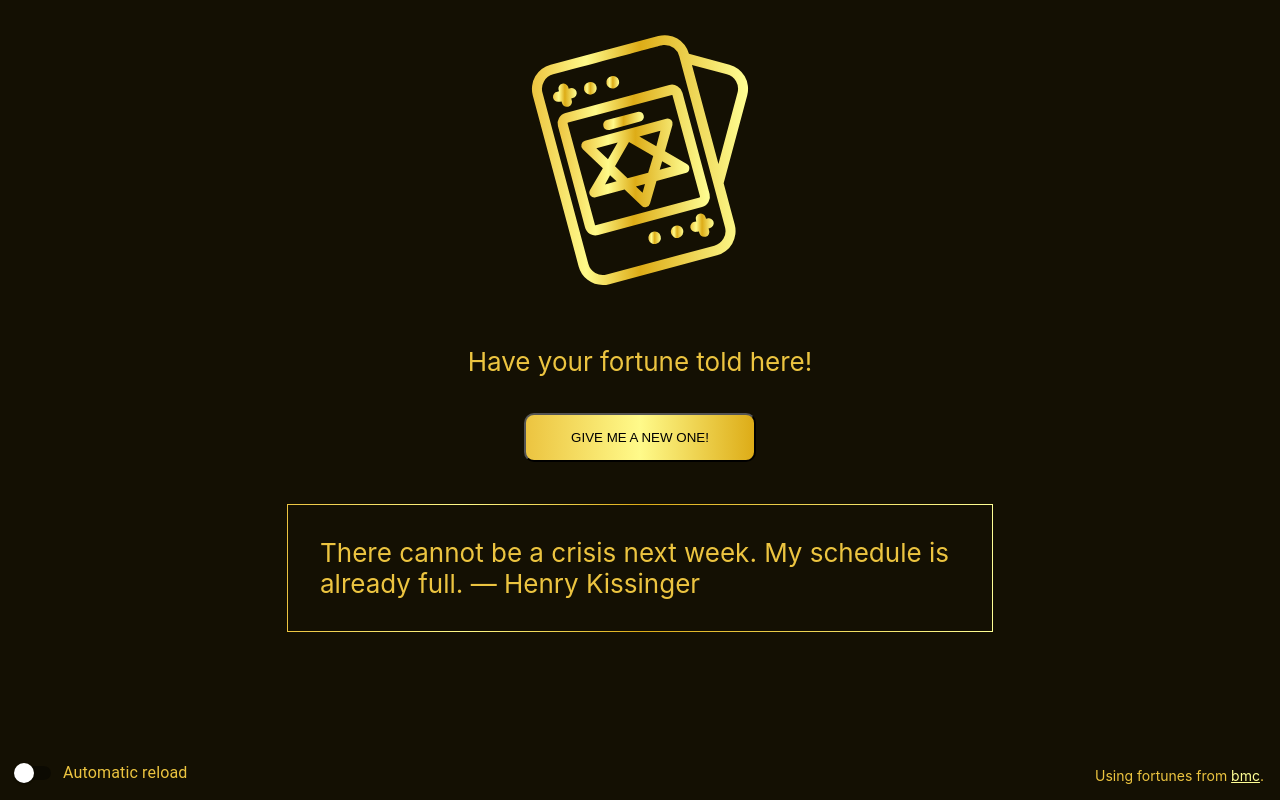
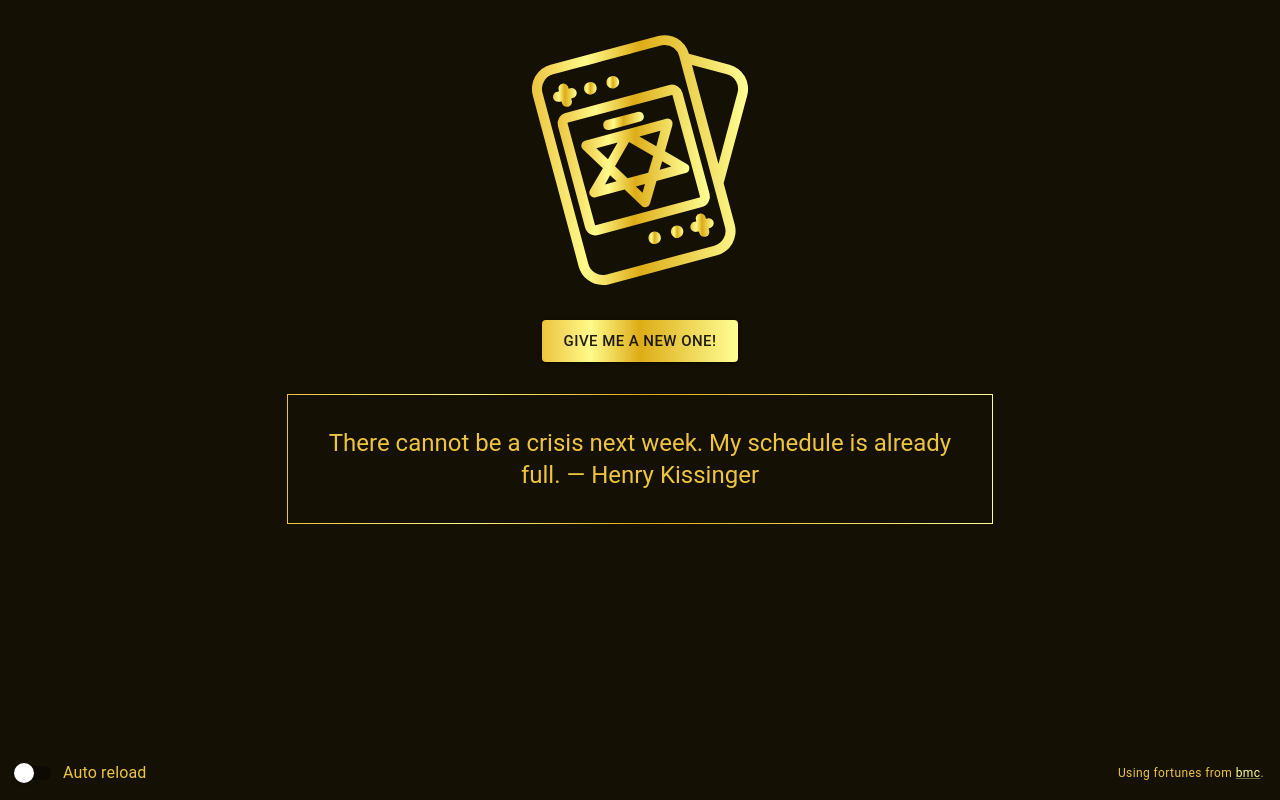
Before and after one commit to egloo8/fortune-web, a React (Create React App) app: page / in a window 1280 px wide. Built offline with nearby package versions, Linux system fonts and the light colour scheme.

Commit message:
chore: remove App.css for mui styles

```diff
--- a/src/App.css
+++ /dev/null
@@ -1,131 +0,0 @@
-.App {
-  text-align: center;
-  background-color: #141003;
-  min-height: 100vh;
-}
-
-.App-logo {
-  height: 40vmin;
-  pointer-events: none;
-}
-
-.App-header {
-  display: flex;
-  flex-direction: column;
-  align-items: center;
-  justify-content: center;
-  font-size: calc(10px + 2vmin);
-  color: #ECC440;
-}
-
-.App-body {
-  display: flex;
-  flex-direction: column;
-  align-items: center;
-  justify-content: center;
-  font-size: calc(10px + 2vmin);
-  color: #ECC440;
-}
-
-.Fortune-box-wrap {
-  border: 1px solid transparent;
-  border-image: linear-gradient(to right, #ECC440 0%, #FFFA8A 25%, #DDAC17 50%, #FFFF95 100%);
-  border-image-slice: 1;
-}
-
-.Fortune-box {
-  padding: 2rem;
-  margin: 2rem;
-  width: 80vh;
-}
-
-.App-link {
-  color: #FFFF95;
-}
-
-.App-footer {
-  font-size: 14px;
-  color: #ECC440;
-  position: absolute;
-  bottom: 0;
-  right: 0;
-  padding: 1rem;
-}
-
-.App-button {
-  background-image: linear-gradient(to right, #ECC440 0%, #FFFA8A 25%, #DDAC17 50%, #FFFF95 100%);
-  margin: 10px;
-  padding: 15px 45px;
-  text-align: center;
-  text-transform: uppercase;
-  transition: 0.5s;
-  background-size: 200% auto;
-  color: 141003;
-  border-radius: 10px;
-  display: block;
-}
-
-.App-button:hover {
-  background-position: right center;
-  color: #8f751b;
-  text-decoration: none;
-  box-shadow: 0 0 20px #8f751b;
-}
-
-/* .App-settings-button {
-  background-color: #141003;
-  position: absolute;
-  right: 0;
-  top: 0;
-  margin: 10px;
-} */
-
-.App-settings-button {
-  font-size: 1.25em;
-  font-weight: bold;
-  line-height: 1;
-  text-transform: uppercase;
-  position: absolute;
-  top: 0;
-  right: 0;
-  border: .1875em solid;
-  padding: 1em;
-  margin: 0.5em;
-  color: #ECC440;
-  background: transparent;
-  border-radius: .125em;
-  transition: background .3s;
-}
-
-.App-settings-button:hover,
-.App-settings-button:focus {
-  color: #141003;
-  background: #ECC440;
-  border-color: #ECC440;
-}
-
-.App-settings-button:active {
-  top: .08em;
-}
-
-.svg-icon {
-  /* Place the icon on the text baseline. */
-  position: relative;
-  top: .125em;
-
-  /* Prevent the icon from shrinking inside a flex container. */
-  flex-shrink: 0;
-
-  /* Scale the icon to match the font-size of the parent element. */
-  height: 1em;
-  width: 1em;
-
-  /* Let the icon take whatever color the parent has. */
-  fill: currentColor;
-
-  /*
-   * If the icon is used on a link, which has a color transition,
-   * we can also use a transition on the fill value.
-  */
-  transition: fill .3s;
-}
--- a/src/App.tsx
+++ b/src/App.tsx
@@ -3,9 +3,9 @@ import Box from "@mui/material/Box";
 import Typography from "@mui/material/Typography";
 import FormControlLabel from "@mui/material/FormControlLabel";
 import Switch from "@mui/material/Switch";
+import Link from "@mui/material/Link";
 
 import logo from "./lib/logo.svg";
-// import "./App.css";
 
 import Fortunes from "./Fortunes";
 
@@ -18,10 +18,16 @@ function App() {
 
   return (
     <Box sx={{ backgroundColor: "background.paper", minHeight: "100vh" }}>
-      <header className="App-header">
+      <Box
+        sx={{
+          display: "flex",
+          flexDirection: "column",
+          alignItems: "center",
+          justifyContent: "center",
+        }}
+      >
         <img src={logo} className="App-logo" alt="logo" />
-        <p>Have your fortune told here!</p>
-      </header>
+      </Box>
       <Fortunes isAutoChecked={isAutoChecked} />
       <Box
         sx={{
@@ -35,21 +41,31 @@ function App() {
       >
         <FormControlLabel
           control={<Switch checked={isAutoChecked} onChange={handleChange} />}
-          label="Automatic reload"
+          label="Auto reload"
         />
       </Box>
-      <footer className="App-footer">
+      <Box
+        sx={{
+          color: "primary.main",
+          position: "absolute",
+          bottom: 0,
+          right: 0,
+          p: "1rem",
+        }}
+      >
+        <Typography variant="caption">
           Using fortunes from{" "}
-        <a
-          className="App-link"
+          <Link
             href="https://github.com/bmc/fortunes"
             target="_blank"
             rel="noopener noreferrer"
+            color="secondary.main"
           >
             bmc
-        </a>
+          </Link>
           .
-      </footer>
+        </Typography>
+      </Box>
     </Box>
   );
 }
--- a/src/Fortunes.tsx
+++ b/src/Fortunes.tsx
@@ -1,5 +1,8 @@
 import React, { useState, useEffect, useCallback } from "react";
-import "./App.css";
+import Box from "@mui/material/Box";
+import { styled } from "@mui/material/styles";
+import Typography from "@mui/material/Typography";
+import Button from "@mui/material/Button";
 
 import { fortunesString } from "./fortunesString";
 
@@ -28,18 +31,44 @@ function Fortunes({ isAutoChecked }: Props) {
   }, [isAutoChecked, setRandomNumberForArray, getRadomNumberForArray]);
 
   return (
-    <div className="App-body">
-      <button
-        className="App-button"
+    <Box
+      sx={{
+        display: "flex",
+        flexDirection: "column",
+        alignItems: "center",
+        justifyContent: "center",
+        color: "primary.main",
+      }}
+    >
+      <GradiantButton
+        variant="contained"
+        size="large"
         onClick={() => setRandomNumberForArray(getRadomNumberForArray())}
       >
         Give me a new one!
-      </button>
-      <p className="Fortune-box Fortune-box-wrap">
-        {fortunes[randomNumberForArray]}
-      </p>
-    </div>
+      </GradiantButton>
+      <FortunesBox>
+        <Typography align="center" variant="h5">
+          {fortunes[randomNumberForArray]}
+        </Typography>
+      </FortunesBox>
+    </Box>
   );
 }
 
 export default Fortunes;
+
+const GradiantButton = styled(Button)({
+  backgroundImage:
+    "linear-gradient(to right, #ECC440 0%, #FFFA8A 25%, #DDAC17 50%, #FFFF95 100%)",
+});
+
+const FortunesBox = styled(Box)({
+  border: "1px solid transparent",
+  borderImage:
+    "linear-gradient(to right, #ECC440 0%, #FFFA8A 25%, #DDAC17 50%, #FFFF95 100%)",
+  borderImageSlice: "1",
+  padding: "2rem",
+  margin: "2rem",
+  width: "80vh",
+});
--- a/src/index.css
+++ b/src/index.css
@@ -11,3 +11,8 @@ code {
   font-family: source-code-pro, Menlo, Monaco, Consolas, 'Courier New',
     monospace;
 }
+
+.App-logo {
+  height: 40vmin;
+  pointer-events: none;
+}
--- a/src/index.tsx
+++ b/src/index.tsx
@@ -13,6 +13,9 @@ const theme = createTheme({
   palette: {
     primary: {
       main: "#ECC440",
+    },
+    secondary: {
+      main: "#FFFF95",
     },
     background: {
       paper: "#141003",
```
Lines whose indentation alone changed are shown as unchanged.
